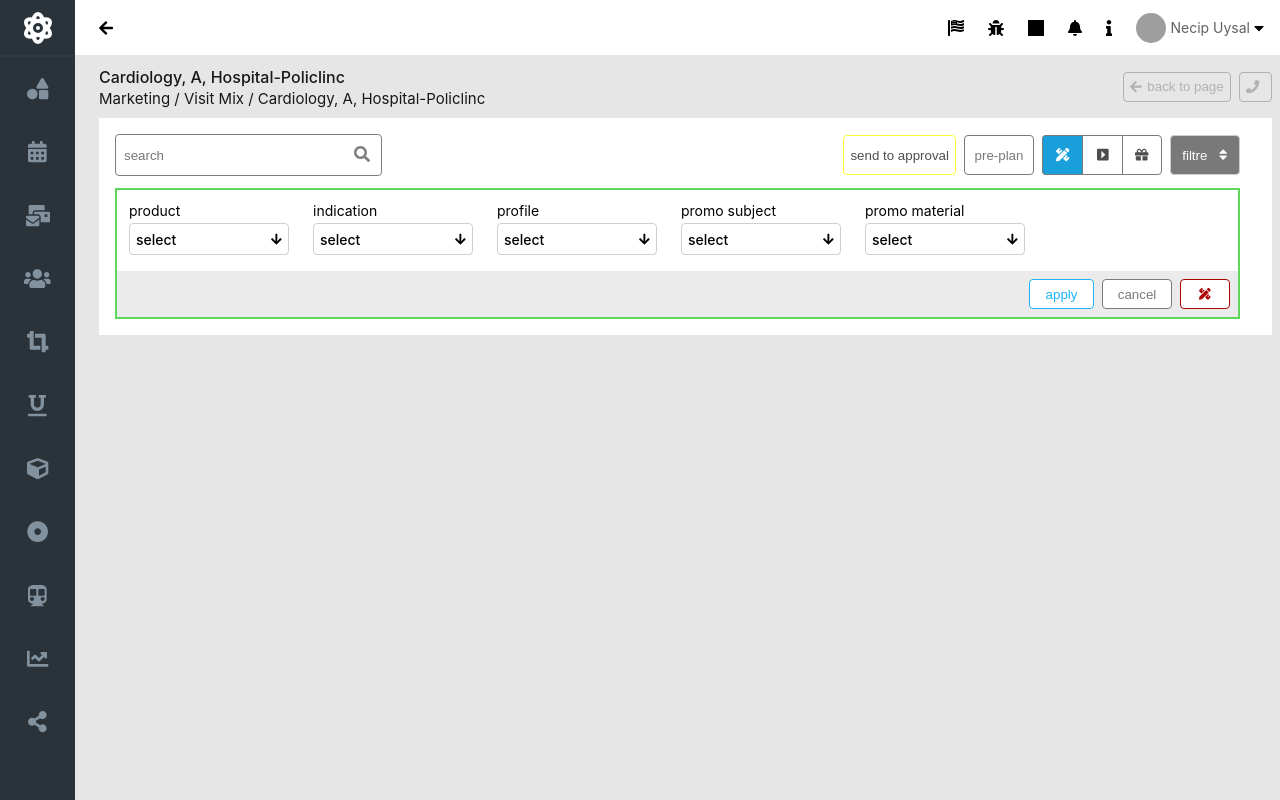
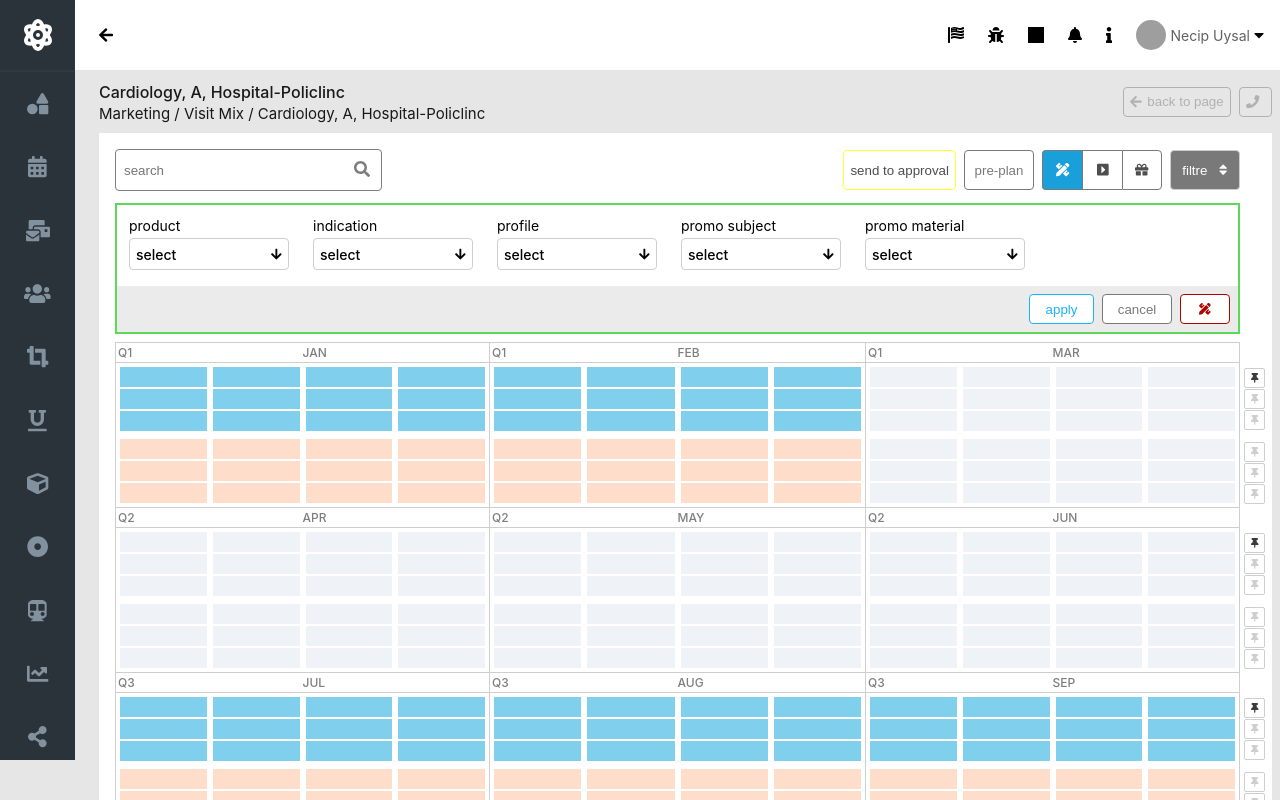
Before and after one commit to mefe-aydin/grandmedical-case, a React (Create React App) app: page / in a window 1280 px wide. Shown: the top 800 px of the page. Built offline with nearby package versions, Linux system fonts and the light colour scheme; grey boxes are pictures that could not be loaded.

Commit message:
completed project

```diff
--- /dev/null
+++ b/src/commons/interfaces/ICalendarData.ts
@@ -0,0 +1,10 @@
+export interface ICalendarData {
+  q: string;
+  isPinned: boolean;
+  calendar: {
+    name: string;
+    q: string;
+    days: number;
+    isColored: boolean;
+  }[];
+}
--- a/src/commons/styles/home.module.css
+++ b/src/commons/styles/home.module.css
@@ -7,7 +7,7 @@ h2 {
 .container {
     padding: 0 8px 0 24px;
     background-color: #e6e6e6;
-    height: 100vh;
+    height: 100%;
 }
 
 .container h1 {
--- /dev/null
+++ b/src/components/calendar/calendar.module.css
@@ -0,0 +1,56 @@
+.container {
+    margin: 8px 16px 0 0;
+}
+
+.calendarContainer {
+    display: grid;
+    grid-template-columns: 1fr 1fr 1fr;
+    position: relative;
+}
+
+.eachCalendarContainer {
+    border: 1px solid #cecece;
+    position: relative;
+}
+
+.eachCalendarContainer:nth-child(3n + 2) {
+    border-right: none;
+    border-left: none;
+}
+
+.eachCalendarContainer:nth-child(n + 4) {
+    border-bottom: none;
+    border-top: none;
+}
+
+.eachCalendarContainer:nth-child(n + 7) {
+    border-bottom: 1px solid #cecece;
+    border-top: 1px solid #cecece;
+}
+
+.eachCalendarContainer:nth-child(n + 10) {
+    border-top: none;
+}
+
+.pinContainer {
+    position: absolute;
+    right: -26px;
+    top: 25px;
+}
+
+.pinButton {
+    background-color: #fff;
+    border: 1px solid #cecece;
+    border-radius: 2px;
+    height: 20px;
+    width: fit-content;
+    display: flex;
+    align-items: center;
+    justify-content: center;
+    margin-bottom: 1px;
+    cursor: pointer;
+}
+
+.pinButton:nth-child(3) {
+    margin-bottom: 12px;
+}
--- /dev/null
+++ b/src/components/calendar/calendar.tsx
@@ -0,0 +1,130 @@
+import { FC } from "react";
+import { Button, EachMonth } from "..";
+import { ICalendarData } from "../../commons/interfaces/ICalendarData";
+import { FontAwesomeIcon } from "@fortawesome/react-fontawesome";
+import { faThumbtack } from "@fortawesome/free-solid-svg-icons";
+import styles from "./calendar.module.css";
+
+export const Calendar: FC = () => {
+  const calendarData: ICalendarData[] = [
+    {
+      q: "Q1",
+      isPinned: true,
+      calendar: [
+        { name: "JAN", q: "Q1", days: 24, isColored: true },
+        { name: "FEB", q: "Q1", days: 24, isColored: true },
+        { name: "MAR", q: "Q1", days: 24, isColored: false },
+      ],
+    },
+    {
+      q: "Q2",
+      isPinned: true,
+      calendar: [
+        { name: "APR", q: "Q1", days: 24, isColored: false },
+        { name: "MAY", q: "Q1", days: 24, isColored: false },
+        { name: "JUN", q: "Q1", days: 24, isColored: false },
+      ],
+    },
+    {
+      q: "Q3",
+      isPinned: false,
+      calendar: [
+        { name: "JUL", q: "Q1", days: 24, isColored: true },
+        { name: "AUG", q: "Q1", days: 24, isColored: true },
+        { name: "SEP", q: "Q1", days: 24, isColored: true },
+      ],
+    },
+    {
+      q: "Q4",
+      isPinned: true,
+      calendar: [
+        { name: "OCT", q: "Q1", days: 24, isColored: true },
+        { name: "NOV", q: "Q1", days: 24, isColored: true },
+        { name: "DEC", q: "Q1", days: 24, isColored: false },
+      ],
+    },
+  ];
+
+  return (
+    <div className={styles.container}>
+      <div className={styles.calendarContainer}>
+        {calendarData.map((data) =>
+          data.calendar.map((month, index) => (
+            <div className={styles.eachCalendarContainer} key={index}>
+              <EachMonth
+                q={data.q}
+                name={month.name}
+                isColored={month.isColored}
+                days={Array.from(Array(month.days).keys())}
+              />
+              {index === 2 && (
+                <div className={styles.pinContainer}>
+                  <Button
+                    className={styles.pinButton}
+                    label={
+                      <FontAwesomeIcon
+                        icon={faThumbtack}
+                        size="xs"
+                        color="#3b3b3b"
+                      />
+                    }
+                  />
+                  <Button
+                    className={styles.pinButton}
+                    label={
+                      <FontAwesomeIcon
+                        icon={faThumbtack}
+                        size="xs"
+                        color="#cecece"
+                      />
+                    }
+                  />
+                  <Button
+                    className={styles.pinButton}
+                    label={
+                      <FontAwesomeIcon
+                        icon={faThumbtack}
+                        size="xs"
+                        color="#cecece"
+                      />
+                    }
+                  />
+                  <Button
+                    className={styles.pinButton}
+                    label={
+                      <FontAwesomeIcon
+                        icon={faThumbtack}
+                        size="xs"
+                        color="#cecece"
+                      />
+                    }
+                  />
+                  <Button
+                    className={styles.pinButton}
+                    label={
+                      <FontAwesomeIcon
+                        icon={faThumbtack}
+                        size="xs"
+                        color="#cecece"
+                      />
+                    }
+                  />
+                  <Button
+                    className={styles.pinButton}
+                    label={
+                      <FontAwesomeIcon
+                        icon={faThumbtack}
+                        size="xs"
+                        color="#cecece"
+                      />
+                    }
+                  />
+                </div>
+              )}
+            </div>
+          ))
+        )}
+      </div>
+    </div>
+  );
+};
--- /dev/null
+++ b/src/components/calendar/eachMonth.module.css
@@ -0,0 +1,45 @@
+.headerContainer {
+    display: flex;
+    align-items: center;
+    border-bottom: 1px solid #cecece;
+    padding: 2px;
+}
+
+.headerContainer span {
+    flex: 1;
+    font-size: 12px;
+    font-weight: 500;
+    color: #7e7e7e;
+}
+
+.daysContainer {
+    display: grid;
+    grid-template-columns: 1fr 1fr 1fr 1fr;
+    grid-template-rows: 1fr 1fr 1fr;
+    row-gap: 2px;
+    column-gap: 6px;
+    padding: 4px;
+}
+
+.coloredDayContainer:nth-child(-n + 13) {
+    background-color: #7fcfed;
+}
+
+.coloredDayContainer:nth-child(n + 13) {
+    background-color: #feddcb;
+}
+
+.dayContainer {
+    width: 100%;
+    height: 20px;
+    background-color: #eff2f7;
+    cursor: pointer;
+}
+
+.dayContainer:nth-child(n + 13) {
+    margin-top: 6px;
+}
+
+.dayContainer:nth-child(n + 17) {
+    margin-top: 0;
+}
--- /dev/null
+++ b/src/components/calendar/eachMonth.tsx
@@ -0,0 +1,30 @@
+import { FC } from "react";
+import styles from "./eachMonth.module.css";
+
+export const EachMonth: FC<Props> = ({ q, name, days, isColored }) => {
+  return (
+    <div className={styles.container}>
+      <div className={styles.headerContainer}>
+        <span>{q}</span>
+        <span>{name}</span>
+      </div>
+      <div className={styles.daysContainer}>
+        {days.map((_day, index) => (
+          <div
+            className={`${styles.dayContainer} ${
+              isColored ? styles.coloredDayContainer : ""
+            }`}
+            key={index}
+          ></div>
+        ))}
+      </div>
+    </div>
+  );
+};
+
+interface Props {
+  q: string;
+  name: string;
+  days: number[];
+  isColored: boolean;
+}
--- a/src/components/header.module.css
+++ b/src/components/header.module.css
@@ -3,11 +3,15 @@
     display: flex;
     align-items: center;
     justify-content: space-between;
-    height: 55px;
+    height: 70px;
     padding: 0 16px 0 24px;
     -webkit-box-shadow: 0px 2px 2px -1px rgba(173, 173, 173, 0.55);
     -moz-box-shadow: 0px 2px 2px -1px rgba(173, 173, 173, 0.55);
     box-shadow: 0px 2px 2px -1px rgba(173, 173, 173, 0.55);
+}
+
+.container svg {
+    cursor: pointer;
 }
 
 .rightContainer {
@@ -24,6 +28,7 @@
     display: flex;
     align-items: center;
     justify-content: center;
+    cursor: pointer;
 }
 
 .userContainer img {
--- a/src/components/index.ts
+++ b/src/components/index.ts
@@ -2,3 +2,5 @@ export * from "./app";
 export * from "./select";
 export * from "./button";
 export * from "./input";
+export * from "./calendar/calendar";
+export * from "./calendar/eachMonth";
--- a/src/components/leftMenu.module.css
+++ b/src/components/leftMenu.module.css
@@ -1,5 +1,6 @@
 .container {
     background-color: #2b333a;
+    height: 95vh;
 }
 
 .topContainer {
@@ -7,7 +8,7 @@
     display: flex;
     align-items: center;
     justify-content: center;
-    height: 55px;
+    height: 70px;
 }
 
 .restContainer {
--- a/src/components/select.module.css
+++ b/src/components/select.module.css
@@ -4,6 +4,7 @@
     flex-direction: column;
     padding: 12px 12px 16px 12px;
     position: relative;
+    z-index: 999;
 }
 
 .title {
--- a/src/containers/home.tsx
+++ b/src/containers/home.tsx
@@ -1,7 +1,7 @@
 import { FC, useState } from "react";
 import { useDispatch, useSelector } from "react-redux";
 import { IReduxStore } from "../commons/interfaces/IReduxStore";
-import { Button, Input, Select } from "../components";
+import { Button, Calendar, Input, Select } from "../components";
 import { FontAwesomeIcon } from "@fortawesome/react-fontawesome";
 import {
   faPencilRuler,
@@ -118,6 +118,7 @@ export const Home: FC = () => {
             </div>
           </div>
         </div>
+        <Calendar />
       </div>
     </div>
   );
--- a/src/index.css
+++ b/src/index.css
@@ -8,6 +8,7 @@ body {
     -webkit-font-smoothing: antialiased;
     -moz-osx-font-smoothing: grayscale;
     box-sizing: border-box;
+    background-color: #e6e6e6;
 }
 
 code {
```
